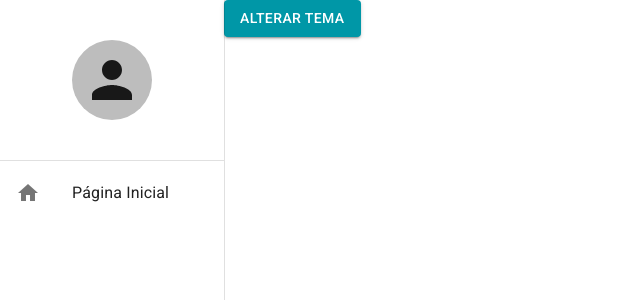
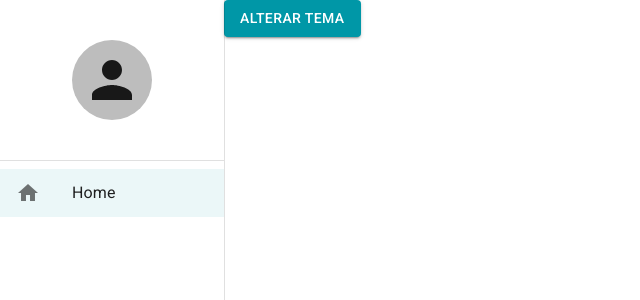
Before and after one commit to erika0liveira/react-crud, a React (Create React App) app: page /home in a window 1280 px wide. Before the commit this address led to /. Shown: the top 300 px of the page, without its empty margins (0-640 px from the left). Built offline with nearby package versions, Linux system fonts and the light colour scheme.

Commit message:
sidebar ok

```diff
--- a/src/routes/index.tsx
+++ b/src/routes/index.tsx
@@ -1,15 +1,26 @@
 import { Button } from "@mui/material";
+import { useEffect } from "react";
 import { Routes, Route, Navigate } from "react-router-dom";
 import { useDrawerContext } from "../shared/contexts";
 
 export const AppRoutes = () => {
-  const { toggleDrawerOpen } = useDrawerContext();
+  const { toggleDrawerOpen, setDrawerOptions } = useDrawerContext();
+
+  useEffect(() => {
+    setDrawerOptions([
+      {
+        label: "Home",
+        icon: "home",
+        path: "/home",
+      },
+    ]);
+  }, []);
 
   return (
     <Routes>
-      <Route path="/" element={<Button variant='contained' color='primary' onClick={toggleDrawerOpen}>Alterar Tema</Button>}/>
+      <Route path="/home" element={<Button variant='contained' color='primary' onClick={toggleDrawerOpen}>Alterar Tema</Button>}/>
 
-      <Route path="*" element={<Navigate to="/" />} />
+      <Route path="*" element={<Navigate to="/home" />} />
     </Routes>
   );
 };
--- a/src/shared/components/sidebar/Sidebar.tsx
+++ b/src/shared/components/sidebar/Sidebar.tsx
@@ -1,13 +1,41 @@
 import { Avatar, Divider, Drawer, Icon, List, ListItemButton, ListItemIcon, ListItemText, useMediaQuery, useTheme } from "@mui/material";
 import { Box } from "@mui/system";
+import { useMatch, useNavigate, useResolvedPath } from "react-router-dom";
 import { useDrawerContext } from "../../contexts";
 
+interface IListItemLinkProps {
+  label: string;
+  icon: string;
+  to: string;
+  onClick: (() => void) | undefined;
+}
+
+const ListItemLink: React.FC<IListItemLinkProps> = ({ label, icon, to, onClick }) => {
+  const navigate = useNavigate();
+
+  const resolvedPath = useResolvedPath(to);
+  const match = useMatch({ path:resolvedPath.pathname, end: false });
+
+  const handleClick = () => {
+    navigate(to);
+    onClick?.();
+  };
+
+  return(
+    <ListItemButton selected={!!match} onClick={handleClick}>
+      <ListItemIcon>
+        <Icon>{icon}</Icon>
+      </ListItemIcon>
+      <ListItemText primary={label}/>
+    </ListItemButton>
+  );
+};
 
 export const Sidebar: React.FC = ({ children }) => {
   const theme = useTheme();
   const smDown = useMediaQuery(theme.breakpoints.down("sm"));
 
-  const { isDrawerOpen, toggleDrawerOpen } = useDrawerContext();
+  const { isDrawerOpen, toggleDrawerOpen, drawerOptions } = useDrawerContext();
 
   return (
     <>
@@ -22,12 +50,15 @@
 
           <Box flex={1}>
             <List component="nav">
-              <ListItemButton>
-                <ListItemIcon>
-                  <Icon>home</Icon>
-                </ListItemIcon>
-                <ListItemText primary="Página Inicial"/>
-              </ListItemButton>
+              {drawerOptions.map(drawerOptions => (
+                <ListItemLink
+                  key={drawerOptions.path}
+                  icon={drawerOptions.icon}
+                  label={drawerOptions.label}
+                  to={drawerOptions.path}
+                  onClick={smDown? toggleDrawerOpen : undefined}
+                />
+              ))}
             </List>
           </Box>
 
--- a/src/shared/contexts/DrawerContext.tsx
+++ b/src/shared/contexts/DrawerContext.tsx
@@ -1,8 +1,16 @@
 import { createContext, useCallback, useContext, useState } from "react";
+
+interface IDrawerOptions {
+  label: string;
+  icon: string;
+  path: string;
+}
 
 interface IDrawerContextData {
     isDrawerOpen: boolean;
+    drawerOptions: IDrawerOptions[];
     toggleDrawerOpen: () => void;
+    setDrawerOptions: (newDrawerOptions: IDrawerOptions[]) => void;
 }
 
 const DrawerContext = createContext({} as IDrawerContextData);
@@ -13,13 +21,18 @@
 
 export const DrawerProvider: React.FC = ({ children }) => {
   const [isDrawerOpen, setIsDrawerOpen] = useState(false);
+  const [drawerOptions, setDrawerOptions] = useState<IDrawerOptions[]>([]);
 
   const toggleDrawerOpen = useCallback(() => {
     setIsDrawerOpen(oldDrawerOpen => !oldDrawerOpen);
   }, []);
 
+  const handleSetDrawerOptions = useCallback((newDrawerOptions: IDrawerOptions[]) => {
+    setDrawerOptions(newDrawerOptions);
+  }, []);
+
   return (
-    <DrawerContext.Provider value={{ isDrawerOpen, toggleDrawerOpen }}>
+    <DrawerContext.Provider value={{ isDrawerOpen, drawerOptions, toggleDrawerOpen, setDrawerOptions: handleSetDrawerOptions }}>
       {children}
     </DrawerContext.Provider>
   );
```
